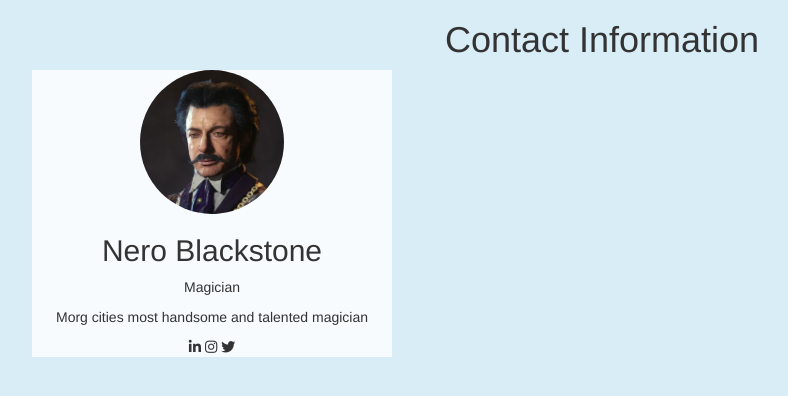
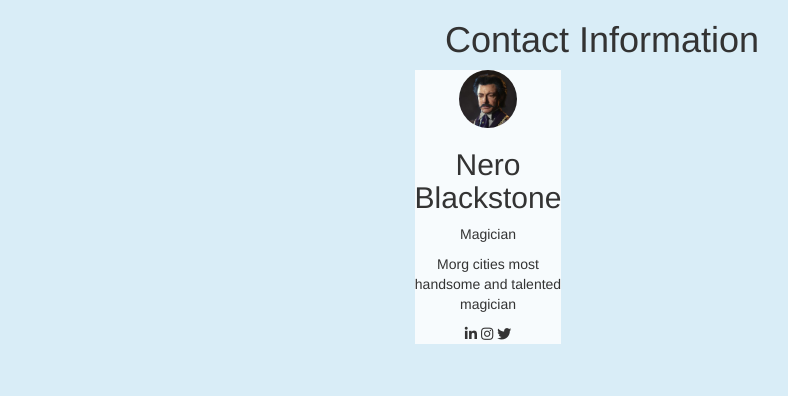
Before and after one commit to allanand/framework-challenge, a plain HTML site: page index.html in a window 1280 px wide. Shown: the whole page, without its empty margins (38-826 px from the left). Drawn offline with nearby package versions, Linux system fonts and the light colour scheme.

Commit message:
test 102

```diff
--- a/style.css
+++ b/style.css
@@ -1,5 +1,6 @@
 * {
     text-align: center;
+    justify-self: center;
 }
 
 img {
```
